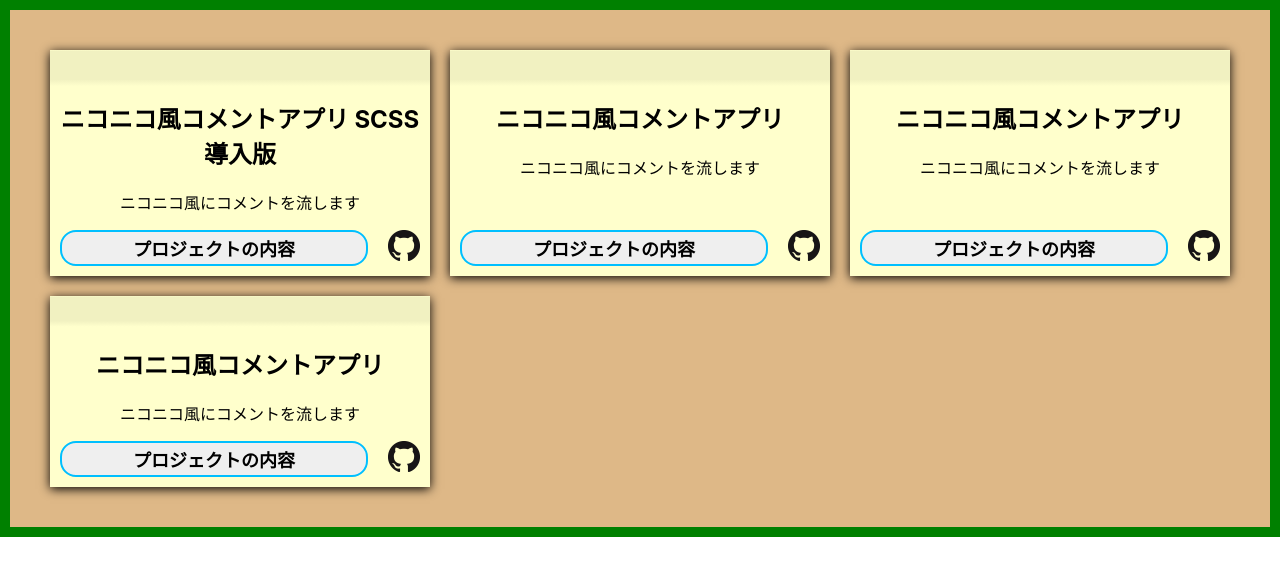
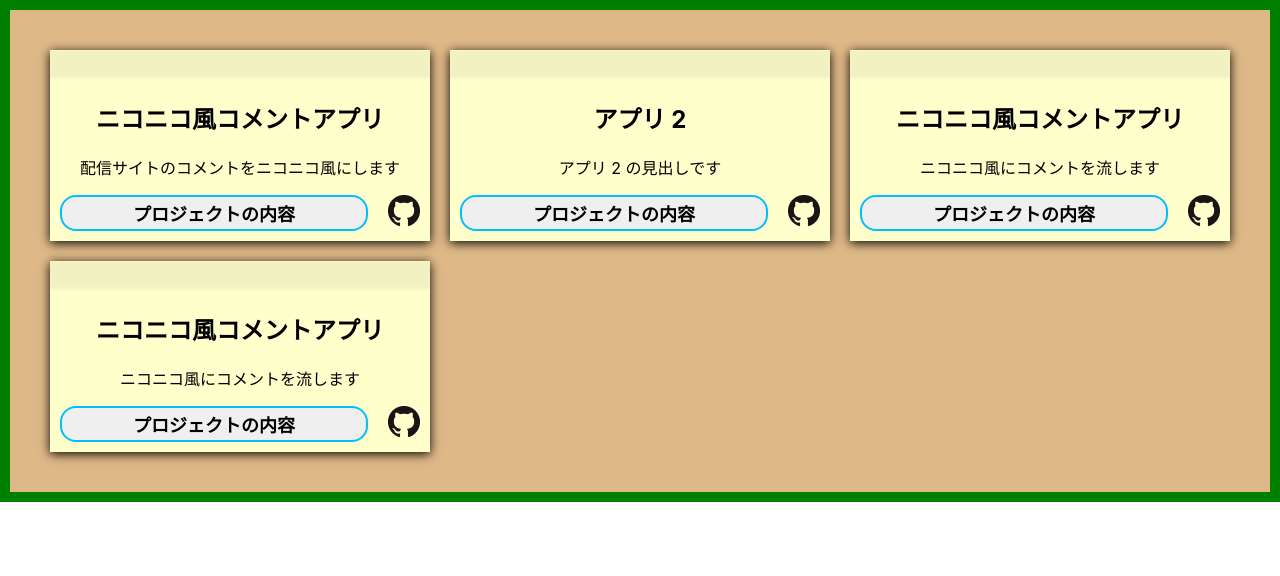
Before and after one commit to shigaresso/portfolio-react, a React (Create React App) app: page / in a window 1280 px wide. Shown: the top 576 px of the page. Built offline with nearby package versions, Linux system fonts and the light colour scheme.

Commit message:
Card の内容を別のファイルに記述するようにした

```diff
--- a/src/App.tsx
+++ b/src/App.tsx
@@ -1,5 +1,6 @@
 import './App.scss';
 import { Card } from './components/Card';
+import { data } from './data';
 
 function App() {
   return (
@@ -7,10 +8,10 @@ function App() {
       <div className='box'>
 
         <div className='grid'>
-          <Card title="ニコニコ風コメントアプリ SCSS 導入版" text="ニコニコ風にコメントを流します" gitHubLink='https://github.com/shigaresso' />
-          <Card title="ニコニコ風コメントアプリ" text="ニコニコ風にコメントを流します" />
-          <Card title="ニコニコ風コメントアプリ" text="ニコニコ風にコメントを流します" />
-          <Card title="ニコニコ風コメントアプリ" text="ニコニコ風にコメントを流します" />
+          <Card projectName={data[0].projectName} heading={data[0].heading} gitHubLink={data[0].gitHubLink} />
+          <Card projectName={data[1].projectName} heading={data[1].heading} />
+          <Card projectName="ニコニコ風コメントアプリ" heading="ニコニコ風にコメントを流します" />
+          <Card projectName="ニコニコ風コメントアプリ" heading="ニコニコ風にコメントを流します" />
         </div>
 
       </div>
--- a/src/components/Card.tsx
+++ b/src/components/Card.tsx
@@ -2,8 +2,8 @@ import "../Card.scss";
 import GitHubImage from "../GitHub-Mark-32px.png"
 
 type card = {
-    title: string
-    text: string
+    projectName: string
+    heading: string
     gitHubLink?: string
 }
 
@@ -12,8 +12,8 @@ export const Card = (props: card) => {
         <div className="card">
             <div className="card__body">
                 <img src="" />
-                <h2 className="card__title">{props.title}</h2>
-                <p className="card__text">{props.text}</p>
+                <h2 className="card__projectName">{props.projectName}</h2>
+                <p className="card__heading">{props.heading}</p>
             </div>
             <div className="card__detail">
                 <button className="card__detail__button">プロジェクトの内容</button>
--- /dev/null
+++ b/src/data.ts
@@ -0,0 +1,12 @@
+export const data = [
+    {
+        projectName: "ニコニコ風コメントアプリ",
+        heading: "配信サイトのコメントをニコニコ風にします",
+        gitHubLink: "https://github.com/shigaresso/comment-flow-server",
+    },
+    {
+        projectName: "アプリ 2",
+        heading: "アプリ 2 の見出しです",
+        gitHubLink: "aaa",
+    },
+]
```
